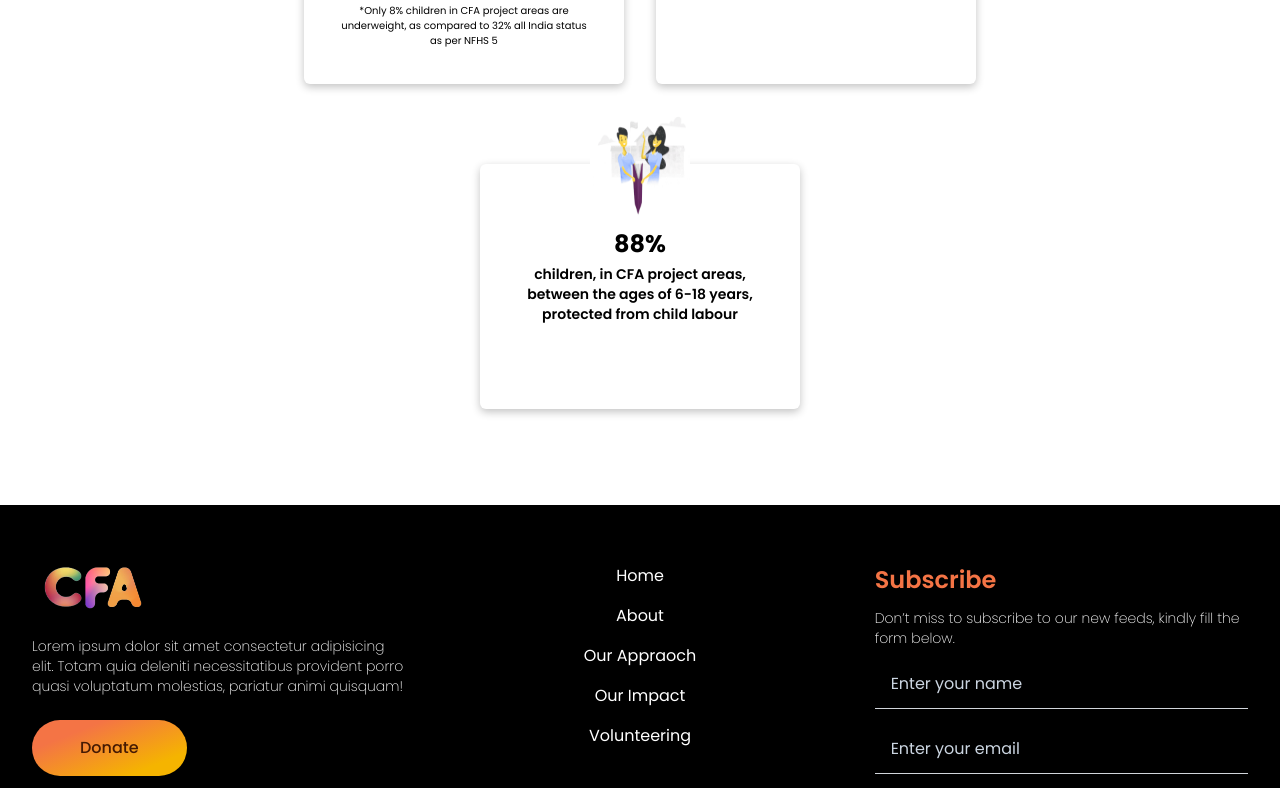
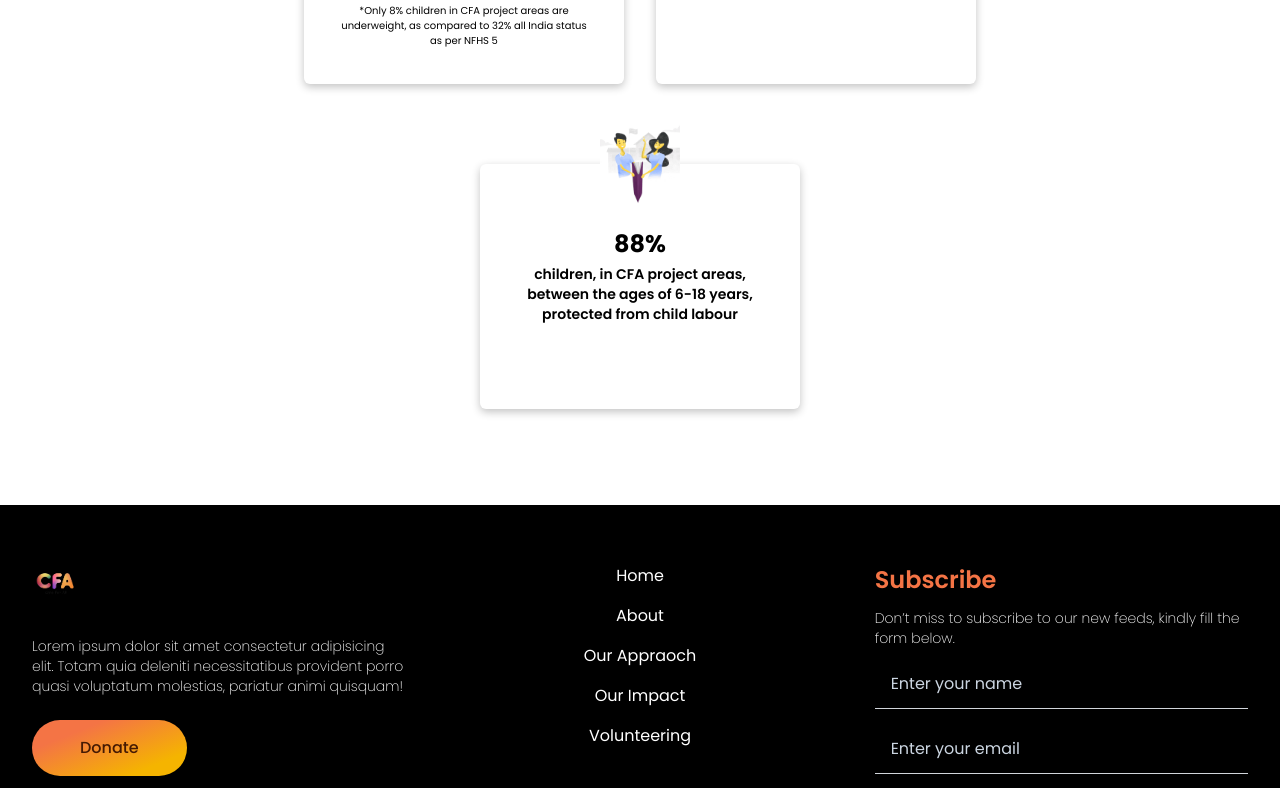
Before and after one commit to shreyash2204/careforall, a React (Vite) app: page /donate in a window 1280 px wide. Shown: the part 3808-4596 px from the top of the page. Built offline with nearby package versions, Linux system fonts and the light colour scheme.

Commit message:
Update image and video sources, and logo in components and data.js

```diff
--- a/package.json
+++ b/package.json
@@ -4,7 +4,7 @@
   "version": "0.0.0",
   "type": "module",
   "scripts": {
-    "dev": "vite --host",
+    "dev": "vite",
     "build": "vite build",
     "lint": "eslint . --ext js,jsx --report-unused-disable-directives --max-warnings 0",
     "preview": "vite preview"
--- a/src/components/StatsCard.jsx
+++ b/src/components/StatsCard.jsx
@@ -1,11 +1,12 @@
 import React from "react";
+import images from "../assets/images";
 
 const StatsCard = ({ stat }) => {
   // console.log(stat);
   return (
     <div className="w-[320px] h-[max-content] sm:h-[245px] rounded-md shadow-[rgba(0,0,0,0.24)_0px_3px_8px] relative ">
-      <div className="stat-pic w-[100px] h-[100px] absolute -top-12 left-1/2 ">
-        <img src="/src/assets/issue-1.gif" className="h-full overflow-hidden w-full" alt="" />
+      <div className="stat-pic w-[80px] h-[80px] absolute -top-10 left-1/2 ">
+        <img src={images.issue1} className="h-full overflow-hidden w-full object-cover" alt="" />
       </div>
       <div className="grid grid-cols-1 place-items-center mt-8 p-8 gap-1">
         <div className="text-2xl font-bold">{stat.numbers}</div>
--- a/src/containers/Footer.jsx
+++ b/src/containers/Footer.jsx
@@ -1,5 +1,6 @@
 import React from "react";
 import Button from "../components/Button";
+import images from "../assets/images";
 
 const Footer = () => {
   return (
@@ -7,7 +8,7 @@ const Footer = () => {
       <div className="grid grid-rows-[auto_auto_1fr] grid-cols-2 min-[950px]:grid-cols-3 min-[950px]:grid-rows-none place-content-center gap-12 p-8 min-h-[400px]">
         <div className="w-full flex flex-col gap-6 items-center col-[1/-1] sm:col-[1/2]">
           <h1 className="text-4xl font-bold self-start">
-            <img src="/src/assets/footer-logo.png" alt="Logo" className="h-12" />
+            <img src={images.logo} alt="Logo" className="h-12" />
           </h1>
           <p className="text-sm font-extralight">
             Lorem ipsum dolor sit amet consectetur adipisicing elit. Totam quia
--- a/src/containers/WhatWeDo.jsx
+++ b/src/containers/WhatWeDo.jsx
@@ -2,6 +2,7 @@ import React, { useState } from "react";
 import YellowStrip from "../assets/crayon-strip-bottom.webp";
 import WeDoCarousle from "../components/WeDoCarousle";
 import { whatWeDo } from "../data";
+import images from "../assets/images";
 
 const WhatWeDo = () => {
   return (
@@ -47,14 +48,14 @@ const WhatWeDo = () => {
           <div className="w-[250px] md:w-[300px] h-[250px] md:h-[300px] absolute">
             <div className="w-[90px] md:w-[100px] h-[90px] md:h-[100px] border-[5px] border-amber-500 rounded-full absolute -left-9 sm:-left-12 -top-9 sm:-top-12 grid place-content-center overflow-hidden bg-white">
               <img
-                src="/src/assets/approach-family.jpg"
+                src={images.approachFamily}
                 className="w-14 md:w-16 "
                 alt=""
               />
             </div>
             <div className="w-[90px] md:w-[100px] h-[90px] md:h-[100px] border-[5px] border-amber-500 rounded-full absolute -right-9 sm:-right-12 -top-9 sm:-top-12 grid place-content-center overflow-hidden bg-white">
               <img
-                src="/src/assets/approach-community.jpg"
+                src={images.approachCommunity}
                 className="w-14 md:w-16 "
                 alt=""
               />
@@ -62,7 +63,7 @@ const WhatWeDo = () => {
             <div className="weDo-rotate-center w-[180px] md:w-[210px] h-[180px] md:h-[210px] overflow-hidden rounded-full border-[5px] border-amber-500 p-[6px] md:p-[8px] absolute left-1/2 top-1/2 ">
               <div className="h-full w-full rounded-full overflow-hidden">
                 <img
-                  src="/src/assets/card-2.jpg"
+                  src={images.card2}
                   className="object-cover w-full h-full"
                   alt=""
                 />
@@ -70,14 +71,14 @@ const WhatWeDo = () => {
             </div>
             <div className="w-[90px] md:w-[110px] h-[90px] md:h-[110px] border-[5px] border-amber-500 rounded-full absolute -left-9 sm:-left-12 -bottom-9 sm:-bottom-12 grid place-content-center overflow-hidden bg-white">
               <img
-                src="/src/assets/approach-public.jpg"
+                src={images.approachPublic}
                 className="w-14 md:w-16 "
                 alt=""
               />
             </div>
             <div className="w-[90px] md:w-[110px] h-[90px] md:h-[110px] overflow-hidden border-[5px] border-amber-500 rounded-full absolute -right-9 sm:-right-12 -bottom-9 sm:-bottom-12 grid place-content-center bg-white">
               <img
-                src="/src/assets/approach-govt.jpg"
+                src={images.approachGovt}
                 className="w-14 md:w-16 "
                 alt=""
               />
```
Also changed, not shown: src/assets/images.js (+8 -0 lines).
